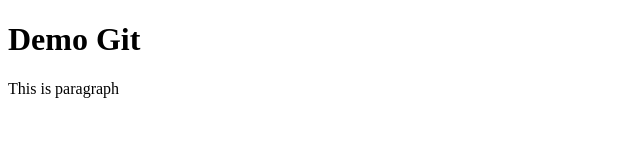
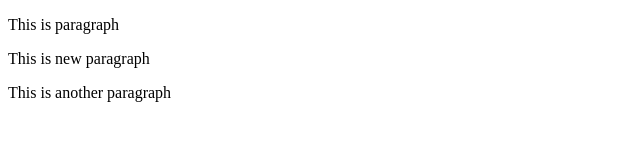
Before and after one commit to Choakthawee/work04, a plain HTML site: page index.html in a window 1280 px wide. Shown: the whole page, without its empty margins (0-640 px from the left). Drawn offline with Linux system fonts and the light colour scheme.

Commit message:
add paragraph

```diff
--- a/index.html
+++ b/index.html
@@ -3,10 +3,11 @@
 <head>
     <meta charset="UTF-8">
     <meta name="viewport" content="width=device-width, initial-scale=1.0">
-    <title>Document</title>
+    <title>Document!!!</title>
 </head>
 <body>
-    <h1>Demo Git</h1>
     <p>This is paragraph</p>
+    <p>This is new paragraph</p>
+    <p>This is another paragraph</p>
 </body>
 </html>
```
